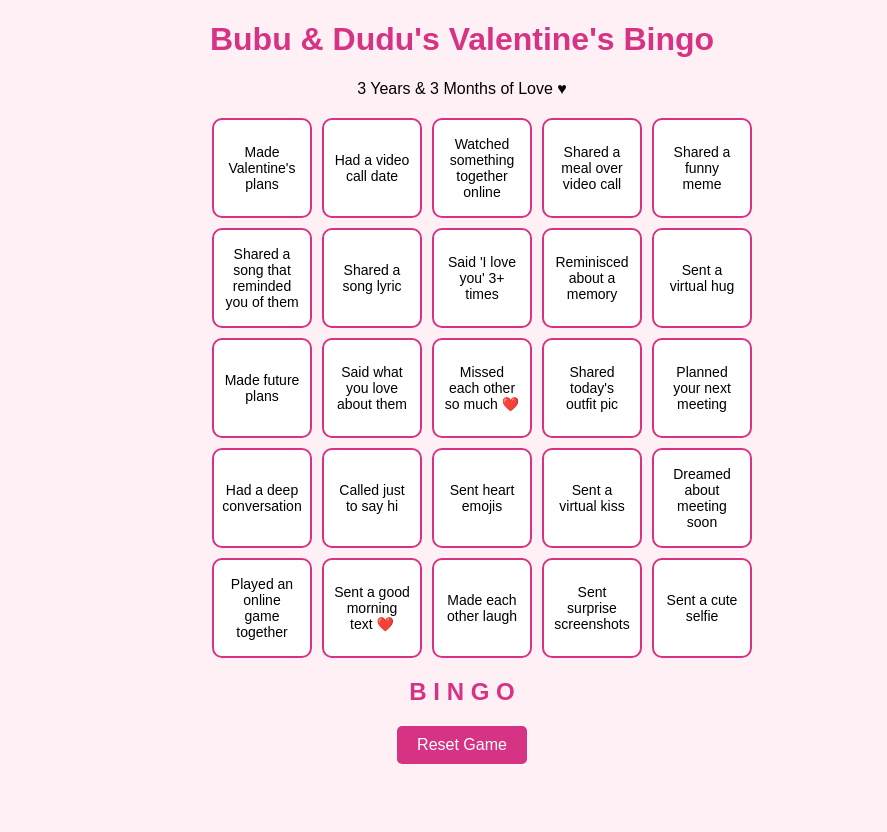
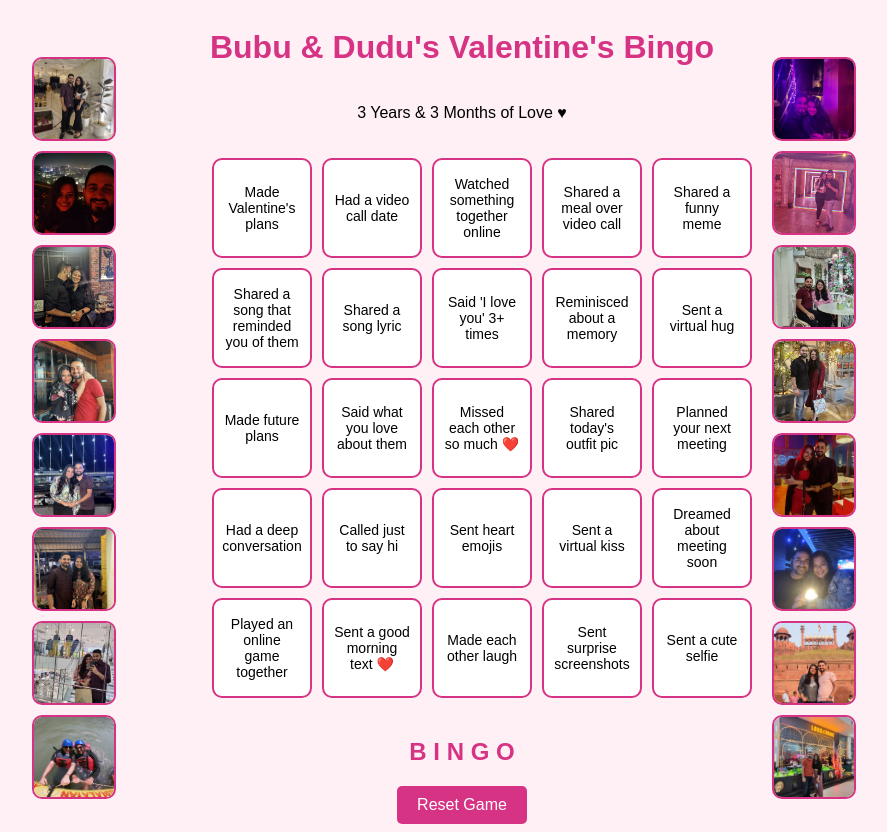
Before and after one commit to Rishija11/Bingo, a plain HTML site: page index.html in a window 1280 px wide. Shown: the whole page, without its empty margins (178-1065 px from the left). Before the commit the page ends 800 px from the top, so only its background shows below. Drawn offline with Linux system fonts and the light colour scheme.

Commit message:
Add files via upload

```diff
--- a/index.html
+++ b/index.html
@@ -9,16 +9,28 @@
             font-family: Arial, sans-serif;
             text-align: center;
             background-color: #fff0f5;
+            display: flex;
+            justify-content: center;
+            align-items: center;
+            flex-direction: column;
+            position: relative;
         }
         h1 {
             color: #d63384;
+        }
+        .bingo-container {
+            display: flex;
+            align-items: center;
+            justify-content: center;
+            position: relative;
         }
         .bingo-board {
             display: grid;
             grid-template-columns: repeat(5, 1fr);
             gap: 10px;
             max-width: 500px;
-            margin: 20px auto;
+            margin: 20px;
+            z-index: 2;
         }
         .bingo-cell {
             width: 100px;
@@ -59,16 +71,62 @@
             color: #ff4500;
             font-size: 28px;
         }
+        .border-images {
+            position: absolute;
+            top: 50%;
+            transform: translateY(-50%);
+            width: 120px;
+            display: flex;
+            flex-direction: column;
+            flex-wrap: wrap;
+            gap: 10px;
+            z-index: 1;
+        }
+        .left-border {
+            left: -160px;
+        }
+        .right-border {
+            right: -160px;
+        }
+        .border-images img {
+            width: 80px;
+            height: 80px;
+            object-fit: cover;
+            border-radius: 10px;
+            border: 2px solid #d63384;
+        }
     </style>
 </head>
 <body>
     <h1>Bubu & Dudu's Valentine's Bingo</h1>
     <p>3 Years & 3 Months of Love ♥</p>
-    <div class="bingo-board" id="bingoBoard"></div>
+    <div class="bingo-container">
+        <div class="border-images left-border">
+            <img src="https://github.com/Rishija11/Bingo/blob/main/IMG-20250214-WA0023.jpg?raw=true" alt="Photo 1">
+            <img src="https://github.com/Rishija11/Bingo/blob/main/IMG-20250214-WA0024.jpg?raw=true" alt="Photo 2">
+            <img src="https://github.com/Rishija11/Bingo/blob/main/IMG-20250214-WA0025.jpg?raw=true" alt="Photo 3">
+            <img src="https://github.com/Rishija11/Bingo/blob/main/IMG-20250214-WA0026.jpg?raw=true" alt="Photo 4">
+            <img src="https://github.com/Rishija11/Bingo/blob/main/IMG-20250214-WA0027.jpg?raw=true" alt="Photo 5">
+            <img src="https://github.com/Rishija11/Bingo/blob/main/IMG-20250214-WA0028.jpg?raw=true" alt="Photo 6">
+            <img src="https://github.com/Rishija11/Bingo/blob/main/IMG-20250214-WA0029.jpg?raw=true" alt="Photo 7">
+            <img src="https://github.com/Rishija11/Bingo/blob/main/IMG-20250214-WA0030.jpg?raw=true" alt="Photo 8">
+        </div>
+        <div class="bingo-board" id="bingoBoard"></div>
+        <div class="border-images right-border">
+            <img src="https://github.com/Rishija11/Bingo/blob/main/IMG-20250214-WA0031.jpg?raw=true" alt="Photo 9">
+            <img src="https://github.com/Rishija11/Bingo/blob/main/IMG-20250214-WA0032.jpg?raw=true" alt="Photo 10">
+            <img src="https://github.com/Rishija11/Bingo/blob/main/IMG-20250214-WA0033.jpg?raw=true" alt="Photo 11">
+            <img src="https://github.com/Rishija11/Bingo/blob/main/IMG-20250214-WA0034.jpg?raw=true" alt="Photo 12">
+            <img src="https://github.com/Rishija11/Bingo/blob/main/IMG-20250214-WA0035.jpg?raw=true" alt="Photo 13">
+            <img src="https://github.com/Rishija11/Bingo/blob/main/IMG-20250214-WA0036.jpg?raw=true" alt="Photo 14">
+            <img src="https://github.com/Rishija11/Bingo/blob/main/IMG-20250214-WA0037.jpg?raw=true" alt="Photo 15">
+            <img src="https://github.com/Rishija11/Bingo/blob/main/IMG-20250214-WA0038.jpg?raw=true" alt="Photo 16">
+        </div>
+    </div>
     <div class="bingo-progress" id="bingoProgress">B I N G O</div>
     <button id="reset">Reset Game</button>
 
-    <script>
+<script>
         const tasks = [
             "Made Valentine's plans", "Had a video call date", "Watched something together online", "Shared a meal over video call", "Shared a funny meme",
             "Shared a song that reminded you of them", "Shared a song lyric", "Said 'I love you' 3+ times", "Reminisced about a memory", "Sent a virtual hug",
```
